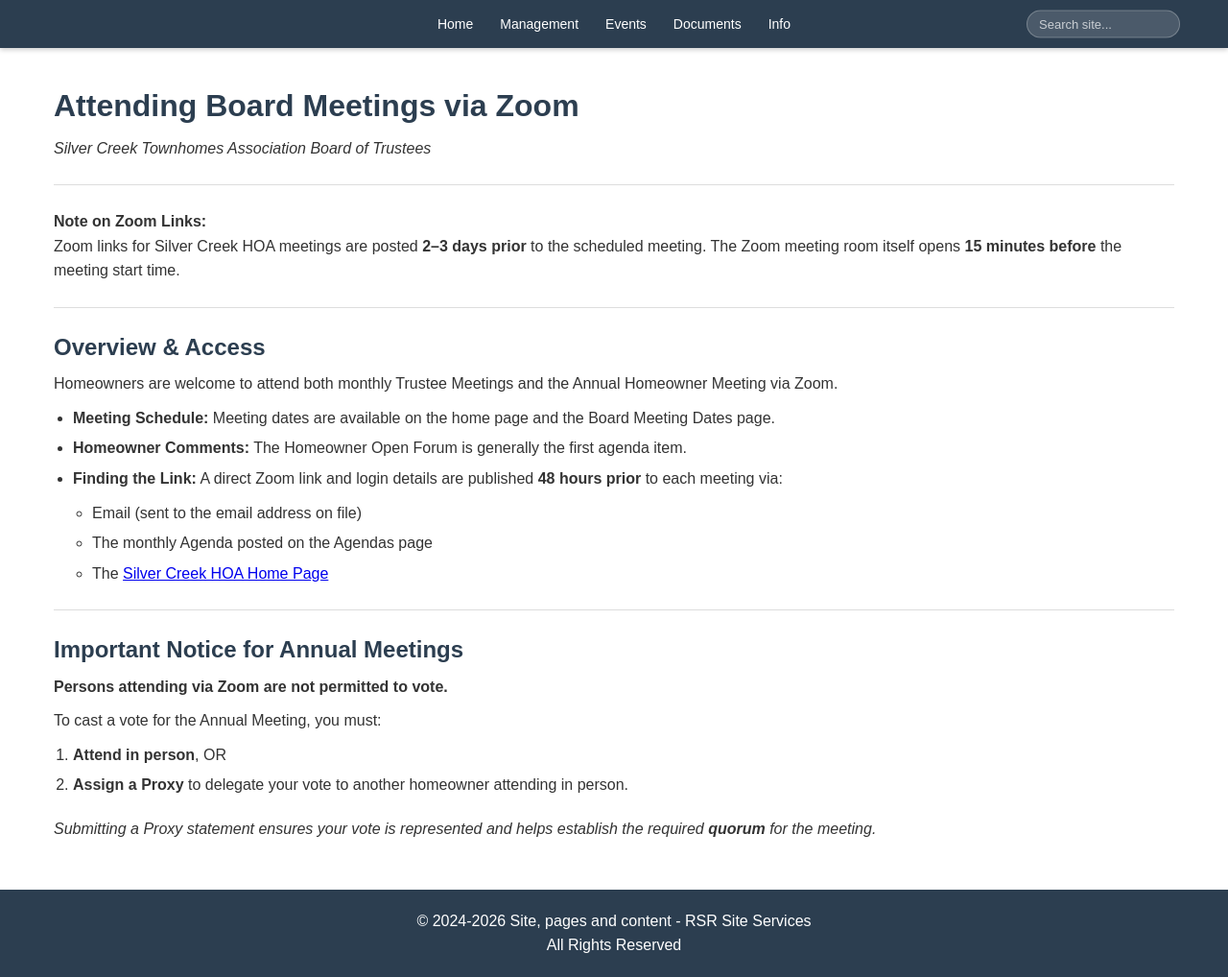
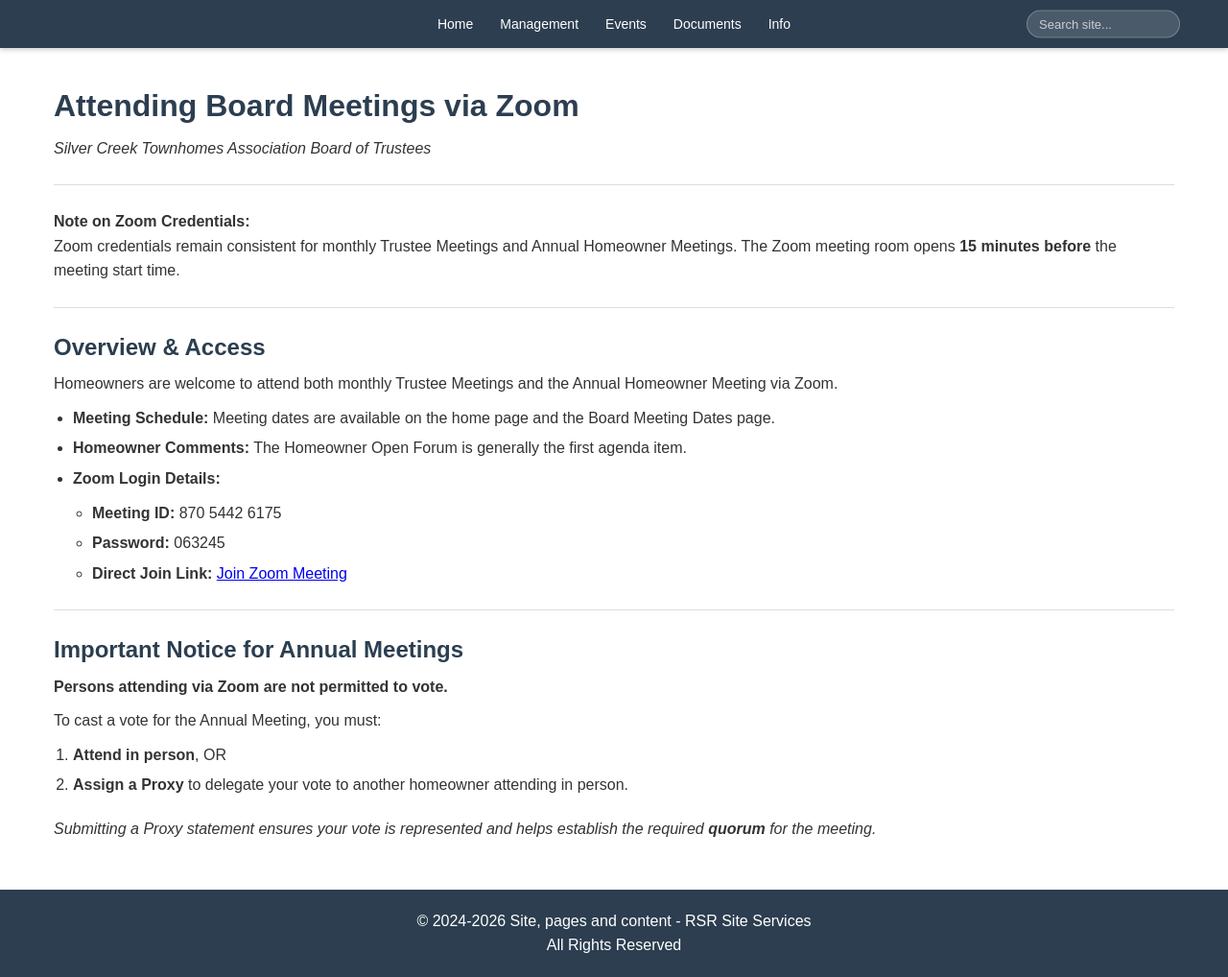
Before and after one commit to BrandonJackson1998/SilverCreekHOA, a Jekyll site: the page built from pages/1 - Management/2 - Meetings/attending-board-meetings.md, in a window 1280 px wide and 1018 px high. Shown: the whole window at 96% size. Built offline with Jekyll 4.4.1, drawn with Linux system fonts in a browser that asks for light colours.

Commit message:
Requests (#14)

```diff
--- a/pages/1 - Management/2 - Meetings/attending-board-meetings.md
+++ b/pages/1 - Management/2 - Meetings/attending-board-meetings.md
@@ -10,8 +10,8 @@ nav_order: 2
 
 ---
 
-> **Note on Zoom Links:**
-> Zoom links for Silver Creek HOA meetings are posted **2–3 days prior** to the scheduled meeting. The Zoom meeting room itself opens **15 minutes before** the meeting start time.
+> **Note on Zoom Credentials:**
+> Zoom credentials remain consistent for monthly Trustee Meetings and Annual Homeowner Meetings. The Zoom meeting room opens **15 minutes before** the meeting start time.
 
 ---
 
@@ -21,10 +21,10 @@ Homeowners are welcome to attend both monthly Trustee Meetings and the Annual Ho
 
 * **Meeting Schedule:** Meeting dates are available on the home page and the Board Meeting Dates page.
 * **Homeowner Comments:** The Homeowner Open Forum is generally the first agenda item.
-* **Finding the Link:** A direct Zoom link and login details are published **48 hours prior** to each meeting via:
-  * Email (sent to the email address on file)
-  * The monthly Agenda posted on the Agendas page
-  * The [Silver Creek HOA Home Page](https://silvercreek-hoa.org)
+* **Zoom Login Details:**
+  * **Meeting ID:** 870 5442 6175
+  * **Password:** 063245
+  * **Direct Join Link:** [Join Zoom Meeting](https://zoom.us/j/87054426175?pwd=063245)
 
 ---
 
```
Also changed, not shown: pages/1 - Management/2 - Meetings/board-meeting-dates.md (+3 -1 lines).
